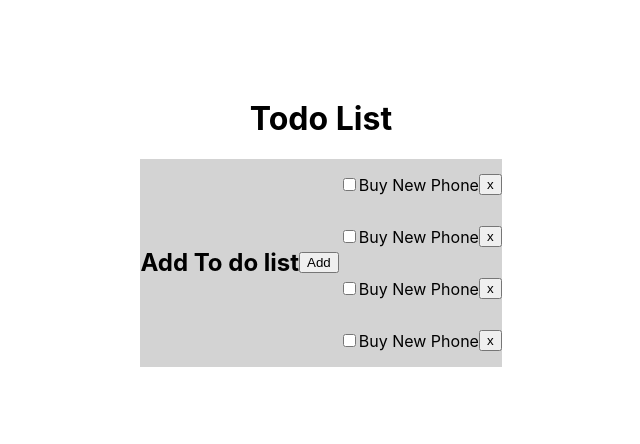
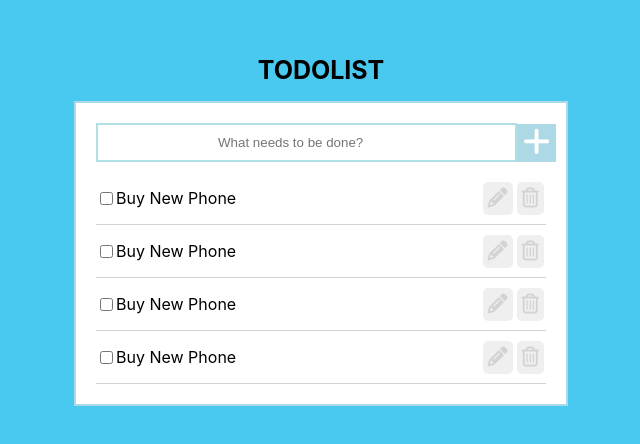
Before and after one commit to KesineeP/todo-list-react, a React (Create React App) app: page / in a window 1280 px wide. Shown: the part 178-622 px from the top of the page, without its empty margins (319-959 px from the left). Built offline with nearby package versions, Linux system fonts and the light colour scheme.

Commit message:
Added Buttons and Changed AddToDo/Display Design

```diff
--- a/public/index.html
+++ b/public/index.html
@@ -24,6 +24,7 @@
       work correctly both with client-side routing and a non-root public URL.
       Learn how to configure a non-root public URL by running `npm run build`.
     -->
+    <script src="https://kit.fontawesome.com/a6b997e76b.js" crossorigin="anonymous"></script>
     <title>React App</title>
   </head>
   <body>
--- a/src/App.css
+++ b/src/App.css
@@ -4,4 +4,6 @@
   justify-content: center;
   height: 100vh;
   align-items: center;
+  background-image: linear-gradient();
+  background-color: rgb(73, 201, 240);
 }
--- a/src/App.js
+++ b/src/App.js
@@ -5,10 +5,16 @@ import TodoList from './components/TodoList';
 function App() {
   return (
     <div className="App">
-      <h1> Todo List</h1>
+      <h1 style={styles.h1}>TODOLIST</h1>
       <TodoList />
     </div>
   );
 }
 
+const styles = {
+  h1: {
+    fontSize: '25px',
+  }
+}
+
 export default App;
--- a/src/components/AddToDo/AddToDo.js
+++ b/src/components/AddToDo/AddToDo.js
@@ -3,16 +3,36 @@ import React from 'react'
 function AddToDo() {
     return (
         <div style={styles.container}>
-            <h2>Add To do list</h2>
-            <button>Add</button>
+            <form style={styles.form}>
+                <input style={styles.todoInput}type='text' placeholder='What needs to be done?' />
+                <button style={styles.todoButton} className='todoButton' type='submit'>
+                <i class="fas fa-plus"></i>
+                </button>
+            </form>
         </div>
     )
 }
 const styles = {
     container: {
+        width: '450px',
+    },
+    form: {
+        width: '100%',
         display: 'flex',
+        alignItems: 'center',
+        justifyContent: 'space-between',
+        marginBottom: '10px'
+    },
+    todoInput: {
+        padding: '10px 120px',
+        border: 'solid 2px powderblue',
 
-        alignItems: 'center'
+    },
+    todoButton: {
+        color: 'white',
+        backgroundColor: 'lightblue',
+        border: 'none',
+        fontSize: '31px'
     }
 }
 export default AddToDo;
--- a/src/components/DisplayToDos/Todo.js
+++ b/src/components/DisplayToDos/Todo.js
@@ -3,16 +3,45 @@ import React from 'react'
 function Todo() {
     return (
         <div style={styles.container}>
-            <input type='checkbox'/>
-            <p>Buy New Phone</p>
-            <button>x</button>
+            <div style={styles.list}>
+                <input type='checkbox'/>
+                <p>Buy New Phone</p>
+            </div>
+            <div>
+                <button style={styles.button}>
+                    <i class="fas fa-pencil-alt"></i>
+                </button>
+                <button style={styles.button}>
+                    <i class="far fa-trash-alt"></i>
+                </button>
+            </div>
         </div>
     )
 }
 const styles ={
     container: {
         display: 'flex',
-        alignItems: 'center'
+        alignItems: 'center',
+        width: '450px',
+        display: 'flex',
+        alignItems: 'center',
+        justifyContent: 'space-between',
+        borderBottom: 'solid lightgrey 1px'
+
+    },
+    list: {
+        display: 'flex',
+        alignItems: 'center',
+        margin: '0',
+
+    },
+    button: {
+        border: 'none',
+        color: 'lightgrey',
+        borderRadius: '5px',
+        fontSize: '20px',
+        margin: '2px',
+        padding: '5px'
     }
 }
 export default Todo;
--- a/src/components/TodoList/TodoList.js
+++ b/src/components/TodoList/TodoList.js
@@ -14,8 +14,12 @@ function TodoList() {
 const styles = {
     container: {
         display: 'flex',
-        backgroundColor: 'lightgray',
-        flexDirection: 'center',
+        flexDirection: 'column',
+        padding: '20px',
+        border: '2px solid lightblue',
+        // backgroundImage: 'linear-gradient(to bottom, lightblue, lightyellow)'
+        background: 'white',
+        fontSize: ''
     }
 }
 
```
